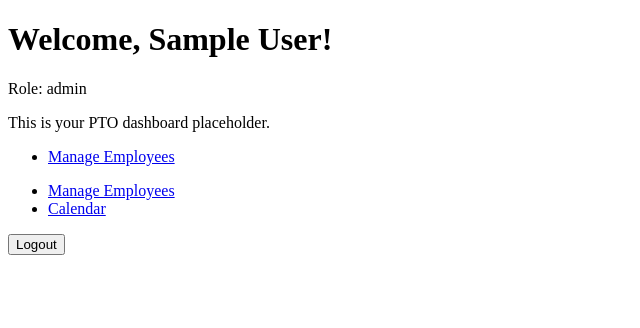
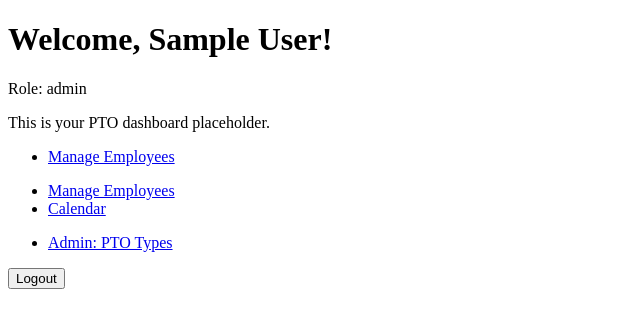
Before and after one commit to Ruskiius/pto_tracker, a Flask app: page /dashboard in a window 1280 px wide. Shown: the top 328 px of the page, without its empty margins (0-640 px from the left). Run offline with Flask 3, Linux system fonts and the light colour scheme; the visitor is signed in with stand-in values (Sample User, id 1).

Commit message:
pto type edit (still needs fixing)

```diff
--- a/app.py
+++ b/app.py
@@ -8,6 +8,9 @@ import calendar as cal
 from functools import wraps
 
 from pathlib import Path
+
+
+
 
 app = Flask(__name__)
 app.secret_key = "CHANGE_THIS_TO_SOMETHING_RANDOM_LATER"
@@ -35,6 +38,15 @@ def login_required(f):
         return f(*args, **kwargs)
     return wrapper
 
+def admin_required(f):
+    @wraps(f)
+    def wrapper(*args, **kwargs):
+        if "user_id" not in session:
+            return redirect(url_for("login"))
+        if session.get("role") != "admin":
+            return "Forbidden: Admins only", 403
+        return f(*args, **kwargs)
+    return wrapper
 
 
 # --- Routes ---
@@ -253,7 +265,12 @@ def pto_entry_new(employee_id):
 
     # PTO types for dropdown
     pto_types = conn.execute(
-        "SELECT id, code, display_name FROM pto_types ORDER BY display_name"
+        """
+        SELECT id, code, display_name
+        FROM pto_types
+        WHERE active = 1
+        ORDER BY display_name
+        """
     ).fetchall()
 
     if request.method == "POST":
@@ -442,6 +459,86 @@ def calendar_view():
     )
 
 
+@app.route("/admin/pto-types")
+@admin_required
+def admin_pto_types():
+    conn = get_db_connection()
+    pto_types = conn.execute(
+        """
+        SELECT id, code, display_name, is_active
+        FROM pto_types
+        ORDER BY display_name
+        """
+    ).fetchall()
+    conn.close()
+
+    return render_template("admin_pto_types.html", pto_types=pto_types)
+
+
+@app.route("/admin/pto-types/new", methods=["POST"])
+@admin_required
+def admin_pto_type_new():
+    code = request.form.get("code", "").strip().upper()
+    display_name = request.form.get("display_name", "").strip()
+
+    if not code or not display_name:
+        return redirect(url_for("admin_pto_types"))
+
+    conn = get_db_connection()
+    conn.execute(
+        """
+        INSERT INTO pto_types (code, display_name, is_active)
+        VALUES (?, ?, 1)
+        """,
+        (code, display_name),
+    )
+    conn.commit()
+    conn.close()
+
+    return redirect(url_for("admin_pto_types"))
+
+
+@app.route("/admin/pto-types/<int:pto_type_id>/edit", methods=["POST"])
+@admin_required
+def admin_pto_type_edit(pto_type_id):
+    display_name = request.form.get("display_name", "").strip()
+
+    if not display_name:
+        return redirect(url_for("admin_pto_types"))
+
+    conn = get_db_connection()
+    conn.execute(
+        """
+        UPDATE pto_types
+        SET display_name = ?
+        WHERE id = ?
+        """,
+        (display_name, pto_type_id),
+    )
+    conn.commit()
+    conn.close()
+
+    return redirect(url_for("admin_pto_types"))
+
+
+
+@app.route("/admin/pto-types/<int:pto_type_id>/toggle", methods=["POST"])
+@admin_required
+def admin_pto_type_toggle(pto_type_id):
+    conn = get_db_connection()
+    conn.execute(
+        """
+        UPDATE pto_types
+        SET is_active = CASE WHEN is_active = 1 THEN 0 ELSE 1 END
+        WHERE id = ?
+        """,
+        (pto_type_id,),
+    )
+    conn.commit()
+    conn.close()
+
+    return redirect(url_for("admin_pto_types"))
+
 
 
 
--- a/schema.sql
+++ b/schema.sql
@@ -25,12 +25,7 @@ CREATE TABLE employees (
     status TEXT NOT NULL DEFAULT 'active'  -- 'active' or 'inactive'
 );
 
--- PTO types (Personal, Sick, Vacation)
-CREATE TABLE pto_types (
-    id INTEGER PRIMARY KEY AUTOINCREMENT,
-    code TEXT NOT NULL UNIQUE,         -- e.g. 'PERSONAL'
-    display_name TEXT NOT NULL         -- e.g. 'Personal Time'
-);
+
 
 -- PTO balances per employee per PTO type
 CREATE TABLE pto_balances (
@@ -58,4 +53,13 @@ CREATE TABLE pto_entries (
     FOREIGN KEY (employee_id) REFERENCES employees(id),
     FOREIGN KEY (pto_type_id) REFERENCES pto_types(id),
     FOREIGN KEY (created_by_manager_id) REFERENCES managers(id)
+
 );
+
+-- PTO types (Personal, Sick, Vacation)
+CREATE TABLE pto_types (
+    id INTEGER PRIMARY KEY AUTOINCREMENT,
+    code TEXT NOT NULL UNIQUE,         -- e.g. 'PERSONAL'
+    display_name TEXT NOT NULL,        -- e.g. 'Personal Time'
+    is_active INTEGER NOT NULL DEFAULT 1
+);
--- a/templates/dashboard.html
+++ b/templates/dashboard.html
@@ -19,6 +19,12 @@
     <li><a href="{{ url_for('calendar_view') }}">Calendar</a></li>
 </ul>
 
+{% if role == 'admin' %}
+<ul>
+  <li><a href="{{ url_for('admin_pto_types') }}">Admin: PTO Types</a></li>
+</ul>
+{% endif %}
+
 
 <form method="get" action="{{ url_for('logout') }}">
     <button type="submit">Logout</button>
```
Also changed, not shown: templates/admin_pto_types.html (added, +56 -0 lines).
